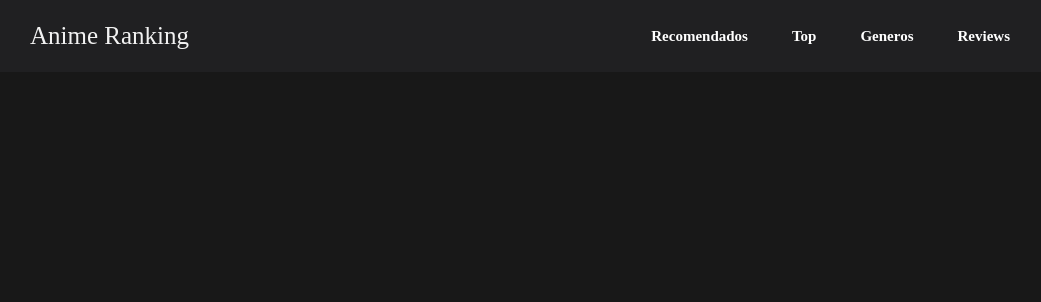
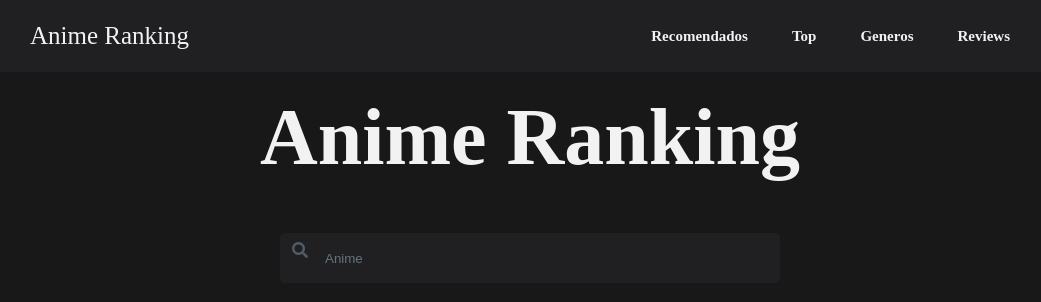
Before and after one commit to NelsonGrajales/Anime-Ranking, a plain HTML site: page index.html in a window 1280 px wide. Shown: the whole page, without its empty margins (110-1151 px from the left). Drawn offline with Linux system fonts and the light colour scheme.

Commit message:
Title and Input Search

```diff
--- a/Style/index.css
+++ b/Style/index.css
@@ -1,6 +1,7 @@
 :root{
     --primary-color: #181818;
     --second-color: #202022;
+    --white-color: #f2f2f2
 }
 
 *{
@@ -28,7 +29,7 @@ body{
 }
 
 .header__logo{
-    color: #f2f2f2;
+    color: var(--white-color);
     font-size: 25px;
     float: left;
     line-height: 72px;
@@ -41,7 +42,7 @@ body{
 
 .header__items{
     display: inline-block;
-    color: #fff;
+    color: var(--white-color);
     text-decoration: none;
     padding: 10px 20px;
     line-height: normal;
@@ -56,3 +57,72 @@ body{
     background-color: #f56f3a;
     border-radius: 50px;
 }
+
+.title__style{
+    text-align: center;
+    font-size: 80px;
+    font-weight: bold;
+    color: var(--white-color);
+    margin: 0;
+}
+
+.box{
+    margin: 50px auto;
+    width: 500px;
+    height: 50px;
+    position: relative;
+}
+
+.input{
+    width: 100%;
+    vertical-align: middle;
+    white-space: nowrap;
+    position: relative;
+}
+
+.input__style{
+    width: 100%;
+    height: 50px;
+    background-color: var(--second-color);
+    border: none;
+    float: left;
+    color: #63717f;
+    padding-left: 45px;
+    -webkit-border-radius: 5px;
+    -moz-border-radius: 5px;
+    border-radius: 5px;
+    -webkit-transition: background .55s ease;
+    -moz-transition: background .55s ease;
+    -ms-transition: background .55s ease;
+    -o-transition: background .55s ease;
+    transition: background .55s ease;
+}
+
+.input__style::-webkit-input-placeholder {
+    color: #65737e;
+ }
+
+ .input__style:-moz-placeholder { /* Firefox 18- */
+    color: #65737e;
+ }
+
+ .input__style::-moz-placeholder {  /* Firefox 19+ */
+    color: #65737e;
+ }
+
+ .input__style:-ms-input-placeholder {
+    color: #65737e;
+ }
+
+ .input__icon{
+    position: absolute;
+    color: #4f5b66;
+    left: 12px;
+    top: 50%;
+    transform: translateY(50%);
+ }
+
+ .input__style:hover, .input__style:focus, .input__style:active{
+    outline:none;
+    background: var(--white-color);
+  }
--- a/index.html
+++ b/index.html
@@ -4,6 +4,7 @@
     <meta charset="UTF-8">
     <meta http-equiv="X-UA-Compatible" content="IE=edge">
     <meta name="viewport" content="width=device-width, initial-scale=1.0">
+    <link rel="stylesheet" href="https://use.fontawesome.com/releases/v5.8.1/css/all.css" integrity="sha384-50oBUHEmvpQ+1lW4y57PTFmhCaXp0ML5d60M1M7uH2+nqUivzIebhndOJK28anvf" crossorigin="anonymous">
     <link rel="stylesheet" href="/Style/index.css">
     <title>Document</title>
 </head>
@@ -19,5 +20,14 @@
             </nav>
         </div>
     </header>
+    <div class="title">
+        <h1 class="title__style">Anime Ranking</h1>
+    </div>
+    <div class="box">
+        <div class="input">
+            <span class="input__icon"><i class="fa fa-search"></i></span>
+            <input class="input__style" type="search" placeholder="Anime">
+        </div>
+    </div>
 </body>
 </html>
```
